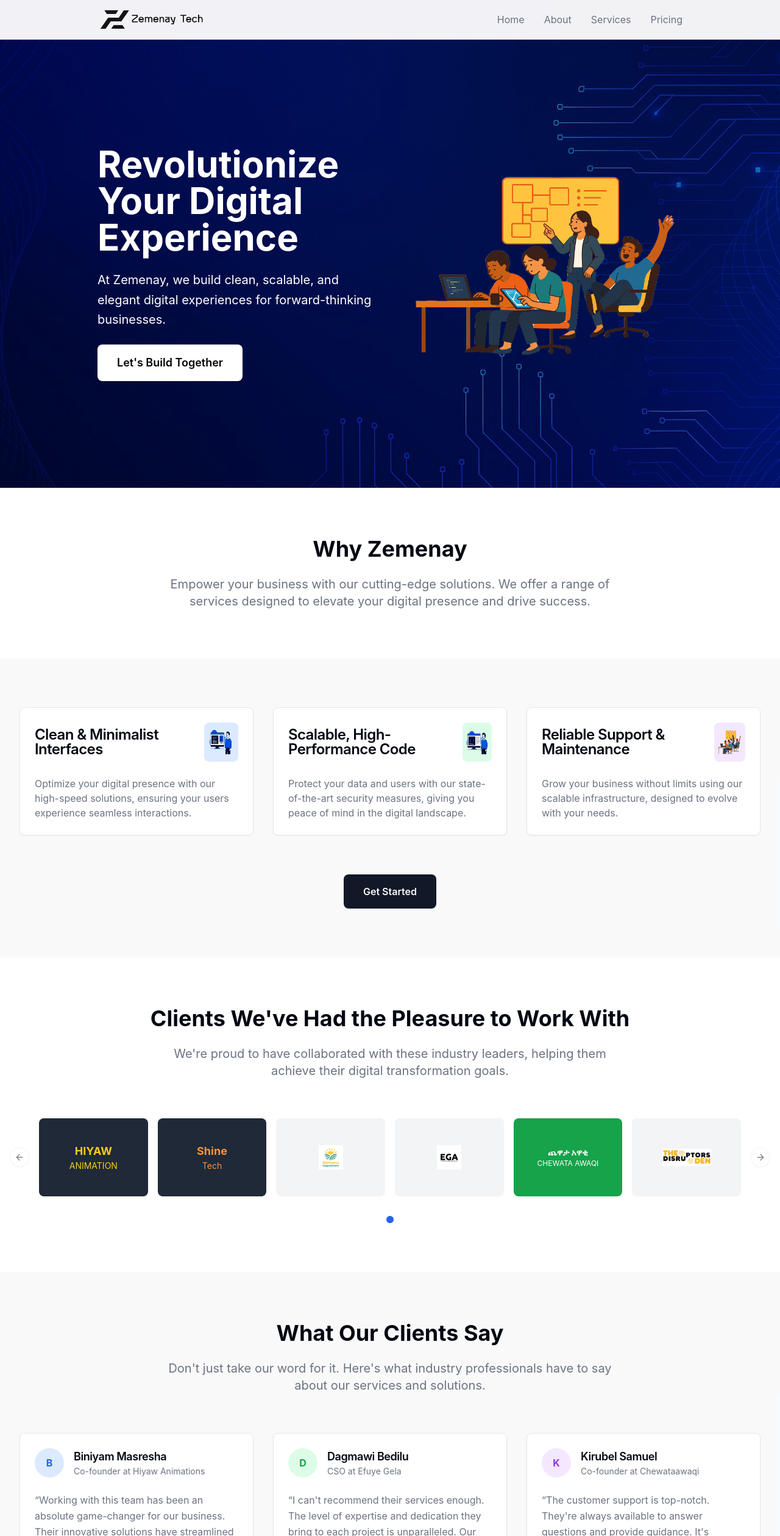
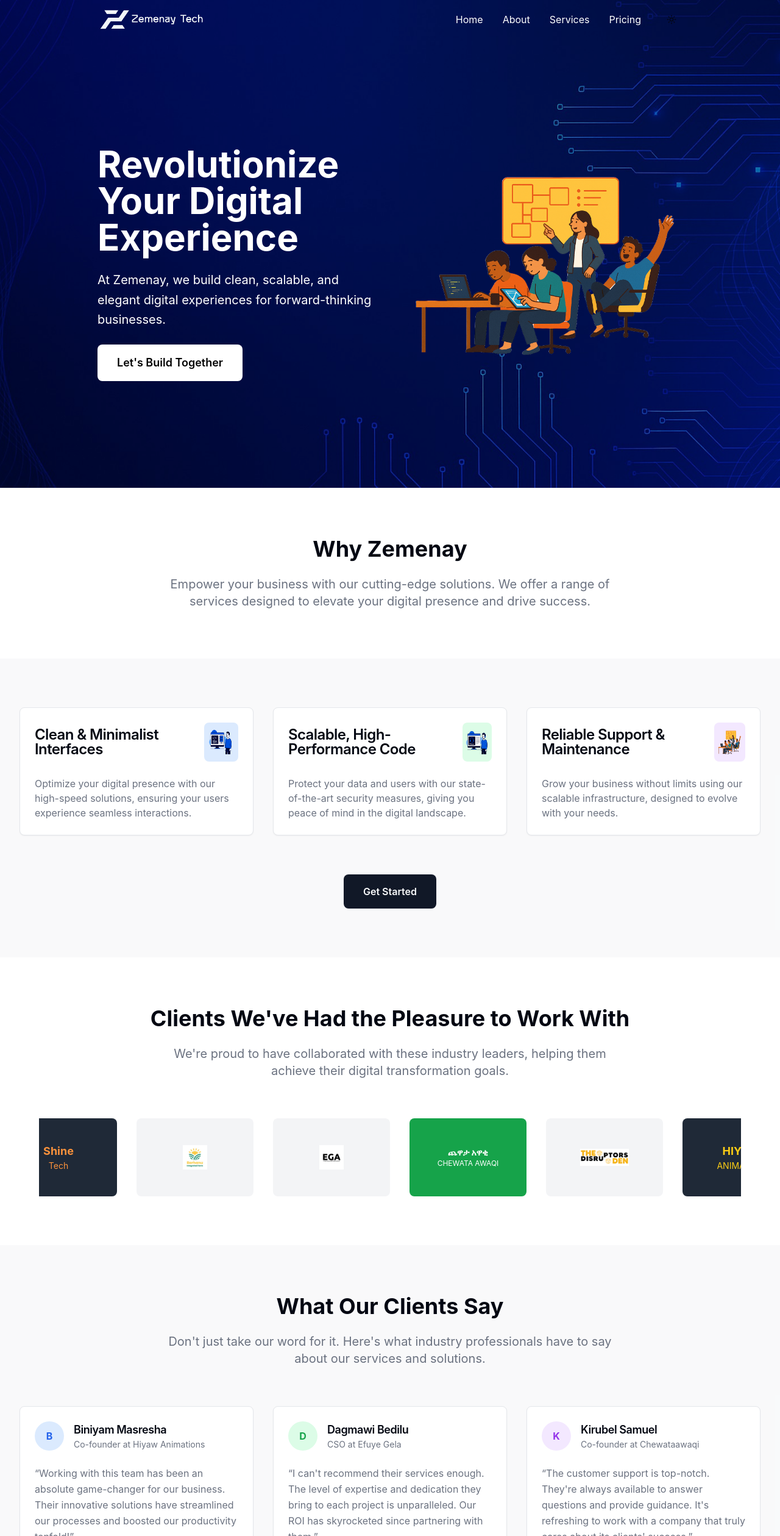
Before and after one commit to natanim-haile/Blog-Plugin-For-Zemenaytech, a Next.js app: page / in a window 1280 px wide. Shown: the top 2519 px of the page at 61% size. Built offline with nearby package versions, Linux system fonts and the light colour scheme.

Commit message:
Dark-theme added

```diff
--- a/package.json
+++ b/package.json
@@ -16,8 +16,10 @@
     "embla-carousel-react": "^8.6.0",
     "lucide-react": "^0.539.0",
     "next": "15.4.6",
+    "next-themes": "^0.4.6",
     "react": "19.1.0",
     "react-dom": "19.1.0",
+    "react-fast-marquee": "^1.6.5",
     "tailwind-merge": "^3.3.1",
     "tailwindcss-animate": "^1.0.7"
   },
--- a/src/app/layout.tsx
+++ b/src/app/layout.tsx
@@ -1,5 +1,6 @@
 import type { Metadata } from "next";
 import "./globals.css";
+import { ThemeProvider } from "@/components/theme-provider";
 
 export const metadata: Metadata = {
   title: "ZemenayTech - Revolutionize Your Digital Experience",
@@ -15,9 +16,16 @@ export default function RootLayout({
   children: React.ReactNode;
 }>) {
   return (
-    <html lang="en">
+    <html lang="en" suppressHydrationWarning>
       <body className="antialiased">
-        {children}
+        <ThemeProvider
+          attribute="class"
+          defaultTheme="system"
+          enableSystem
+          disableTransitionOnChange
+        >
+          {children}
+        </ThemeProvider>
       </body>
     </html>
   );
--- a/src/app/page.tsx
+++ b/src/app/page.tsx
@@ -2,58 +2,133 @@
 
 import Image from 'next/image';
 import { Card, CardContent, CardDescription, CardHeader, CardTitle } from "@/components/ui/card";
-import { Carousel, CarouselContent, CarouselItem, CarouselNext, CarouselPrevious, type CarouselApi } from "@/components/ui/carousel";
+import {Marquee, MarqueeContent, MarqueeFade, MarqueeItem,} from '@/components/ui/shadcn-io/marquee';
 import { useEffect, useState } from 'react';
+import { useTheme } from 'next-themes';
+import { ThemeToggle } from '@/components/theme-toggle';
+import { Menu } from 'lucide-react';
+import { Button } from '@/components/ui/button';
 
 export default function Home() {
-  const [api, setApi] = useState<CarouselApi>()
-  const [current, setCurrent] = useState(0)
-  const [count, setCount] = useState(0)
+  const [isScrolled, setIsScrolled] = useState(false);
+  const [isMobileMenuOpen, setIsMobileMenuOpen] = useState(false);
+  const { theme } = useTheme();
 
   useEffect(() => {
-    if (!api) {
-      return
+    const handleScroll = () => {
+      const heroSection = document.getElementById('home');
+      if (heroSection) {
+        const heroBottom = heroSection.offsetTop + heroSection.offsetHeight;
+        const scrollPosition = window.scrollY + 100; // 100px buffer
+        setIsScrolled(scrollPosition > heroBottom);
+      }
+    };
+
+    window.addEventListener('scroll', handleScroll);
+    return () => window.removeEventListener('scroll', handleScroll);
+  }, []);
+
+  // Determine which logo to use based on scroll position and theme
+  const getLogoSource = () => {
+    if (!isScrolled) {
+      // During hero section - always use white logo
+      return "/Images/Zemnay White Tech.png";
+    } else {
+      // After scrolling - use theme-appropriate logo
+      return theme === "dark" ? "/Images/Zemnay White Tech.png" : "/Images/Zemnay Black Tech.png";
     }
-
-    setCount(api.scrollSnapList().length)
-    setCurrent(api.selectedScrollSnap() + 1)
-
-    api.on("select", () => {
-      setCurrent(api.selectedScrollSnap() + 1)
-    })
-  }, [api])
-
-  useEffect(() => {
-    if (!api) return
-
-    const interval = setInterval(() => {
-      api.scrollNext()
-    }, 3000) // Auto-scroll every 3 seconds
-
-    return () => clearInterval(interval)
-  }, [api])
+  };
 
   return (
     <main className="min-h-screen bg-background">
       {/* Navigation */}
-      <nav className="fixed top-0 left-0 right-0 z-50 bg-background/95 backdrop-blur-sm border-b border-border">
+      <nav className={`fixed top-0 left-0 right-0 z-50 transition-all duration-300 ${
+        isScrolled
+          ? 'bg-background/95 backdrop-blur-sm border-b border-border'
+          : 'bg-transparent'
+      }`}>
         <div className="container mx-auto px-16 sm:px-28 lg:px-40">
           <div className="flex justify-between items-center h-16">
             <div className="flex">
               <Image
-                src="/Images/Zemnay Black Tech.png"
+                src={getLogoSource()}
                 alt="Zemenay Tech"
                 width={180}
                 height={100}
+                className="transition-all duration-300"
               />
             </div>
+
+            {/* Desktop Navigation */}
             <div className="hidden md:flex items-center space-x-8">
-              <a href="#home" className="text-muted-foreground hover:text-primary transition-colors">Home</a>
-              <a href="#about" className="text-muted-foreground hover:text-primary transition-colors">About</a>
-              <a href="#services" className="text-muted-foreground hover:text-primary transition-colors">Services</a>
-              <a href="#pricing" className="text-muted-foreground hover:text-primary transition-colors">Pricing</a>
+              <a href="#home" className={`transition-colors ${
+                isScrolled
+                  ? 'text-muted-foreground hover:text-primary'
+                  : 'text-white hover:text-blue-200'
+              }`}>Home</a>
+              <a href="#about" className={`transition-colors ${
+                isScrolled
+                  ? 'text-muted-foreground hover:text-primary'
+                  : 'text-white hover:text-blue-200'
+              }`}>About</a>
+              <a href="#services" className={`transition-colors ${
+                isScrolled
+                  ? 'text-muted-foreground hover:text-primary'
+                  : 'text-white hover:text-blue-200'
+              }`}>Services</a>
+              <a href="#pricing" className={`transition-colors ${
+                isScrolled
+                  ? 'text-muted-foreground hover:text-primary'
+                  : 'text-white hover:text-blue-200'
+              }`}>Pricing</a>
+              <ThemeToggle />
+            </div>
+
+            {/* Mobile Navigation */}
+            <div className="md:hidden flex items-center space-x-4">
+              <ThemeToggle />
+              <Button
+                variant="ghost"
+                size="icon"
+                onClick={() => setIsMobileMenuOpen(!isMobileMenuOpen)}
+                className={`h-9 w-9 ${
+                  isScrolled
+                    ? 'text-muted-foreground hover:text-primary'
+                    : 'text-white hover:text-blue-200'
+                }`}
+              >
+                <Menu className="h-5 w-5" />
+              </Button>
             </div>
           </div>
+
+          {/* Mobile Menu */}
+          {isMobileMenuOpen && (
+            <div className="md:hidden py-4 border-t border-border">
+              <div className="flex flex-col space-y-4">
+                <a href="#home" className={`transition-colors ${
+                  isScrolled
+                    ? 'text-muted-foreground hover:text-primary'
+                    : 'text-white hover:text-blue-200'
+                }`} onClick={() => setIsMobileMenuOpen(false)}>Home</a>
+                <a href="#about" className={`transition-colors ${
+                  isScrolled
+                    ? 'text-muted-foreground hover:text-primary'
+                    : 'text-white hover:text-blue-200'
+                }`} onClick={() => setIsMobileMenuOpen(false)}>About</a>
+                <a href="#services" className={`transition-colors ${
+                  isScrolled
+                    ? 'text-muted-foreground hover:text-primary'
+                    : 'text-white hover:text-blue-200'
+                }`} onClick={() => setIsMobileMenuOpen(false)}>Services</a>
+                <a href="#pricing" className={`transition-colors ${
+                  isScrolled
+                    ? 'text-muted-foreground hover:text-primary'
+                    : 'text-white hover:text-blue-200'
+                }`} onClick={() => setIsMobileMenuOpen(false)}>Pricing</a>
+              </div>
+            </div>
+          )}
         </div>
       </nav>
 
@@ -69,7 +144,7 @@ export default function Home() {
           />
           <div className="absolute inset-0 bg-black/30"></div>
         </div>
-        <div className="relative z-10 container mx-auto px-4 sm:px-6 lg:px-40 py-20 mt-16">
+        <div className="relative z-10 container mx-auto px-20 sm:px-32 lg:px-40 py-20 mt-16">
           <div className="grid lg:grid-cols-2 gap-12 items-center">
             <div className="text-white space-y-6">
               <h1 className="text-4xl md:text-5xl lg:text-6xl font-bold leading-tight">
@@ -190,7 +265,7 @@ export default function Home() {
         </div>
       </section>
 
-      {/* Clients Section with Carousel */}
+      {/* Clients Section with Marquee */}
       <section className="py-20 bg-background">
         <div className="container mx-auto px-4 sm:px-6 lg:px-8">
           <div className="text-center mb-16">
@@ -203,43 +278,31 @@ export default function Home() {
           </div>
 
           <div className="max-w-6xl mx-auto">
-            <Carousel
-              opts={{
-                align: "start",
-                loop: true,
-              }}
-              setApi={setApi}
-              className="w-full group"
-              onMouseEnter={() => {
-                if (api) {
-                  api.scrollTo(api.selectedScrollSnap())
-                }
-              }}
-            >
-              <CarouselContent className="-ml-2 md:-ml-4">
+            <Marquee className="w-full">
+              <MarqueeContent>
                 {/* Client 1 */}
-                <CarouselItem className="pl-2 md:pl-4 md:basis-1/2 lg:basis-1/3 xl:basis-1/6">
-                  <div className="bg-gray-800 p-6 rounded-lg flex flex-col items-center justify-center h-32">
+                <MarqueeItem className="mx-4">
+                  <div className="bg-gray-800 p-6 rounded-lg flex flex-col items-center justify-center h-32 w-48">
                     <div className="text-center">
                       <div className="text-yellow-400 font-bold text-lg">HIYAW</div>
                       <div className="text-yellow-400 text-sm">ANIMATION</div>
                     </div>
                   </div>
-                </CarouselItem>
+                </MarqueeItem>
 
                 {/* Client 2 */}
-                <CarouselItem className="pl-2 md:pl-4 md:basis-1/2 lg:basis-1/3 xl:basis-1/6">
-                  <div className="bg-gray-800 p-6 rounded-lg flex flex-col items-center justify-center h-32">
+                <MarqueeItem className="mx-4">
+                  <div className="bg-gray-800 p-6 rounded-lg flex flex-col items-center justify-center h-32 w-48">
                     <div className="text-center">
                       <div className="text-orange-400 font-bold text-lg">Shine</div>
                       <div className="text-orange-400 text-sm">Tech</div>
                     </div>
                   </div>
-                </CarouselItem>
+                </MarqueeItem>
 
                 {/* Client 3 */}
-                <CarouselItem className="pl-2 md:pl-4 md:basis-1/2 lg:basis-1/3 xl:basis-1/6">
-                  <div className="bg-gray-100 p-6 rounded-lg flex flex-col items-center justify-center h-32">
+                <MarqueeItem className="mx-4">
+                  <div className="bg-gray-100 p-6 rounded-lg flex flex-col items-center justify-center h-32 w-48">
                     <Image
                       src="/Images/Berhanu.jpg"
                       alt="Berhanu Integrated Farm"
@@ -248,11 +311,11 @@ export default function Home() {
                       className="w-20 h-10 object-contain"
                     />
                   </div>
-                </CarouselItem>
+                </MarqueeItem>
 
                 {/* Client 4 */}
-                <CarouselItem className="pl-2 md:pl-4 md:basis-1/2 lg:basis-1/3 xl:basis-1/6">
-                  <div className="bg-gray-100 p-6 rounded-lg flex flex-col items-center justify-center h-32">
+                <MarqueeItem className="mx-4">
+                  <div className="bg-gray-100 p-6 rounded-lg flex flex-col items-center justify-center h-32 w-48">
                     <Image
                       src="/Images/EGA.png"
                       alt="EGA"
@@ -261,21 +324,21 @@ export default function Home() {
                       className="w-20 h-10 object-contain"
                     />
                   </div>
-                </CarouselItem>
+                </MarqueeItem>
 
                 {/* Client 5 */}
-                <CarouselItem className="pl-2 md:pl-4 md:basis-1/2 lg:basis-1/3 xl:basis-1/6">
-                  <div className="bg-green-600 p-6 rounded-lg flex flex-col items-center justify-center h-32">
+                <MarqueeItem className="mx-4">
+                  <div className="bg-green-600 p-6 rounded-lg flex flex-col items-center justify-center h-32 w-48">
                     <div className="text-center text-white">
                       <div className="font-bold text-sm">ጨዋታ አዋቂ</div>
                       <div className="text-xs">CHEWATA AWAQI</div>
                     </div>
                   </div>
-                </CarouselItem>
+                </MarqueeItem>
 
                 {/* Client 6 */}
-                <CarouselItem className="pl-2 md:pl-4 md:basis-1/2 lg:basis-1/3 xl:basis-1/6">
-                  <div className="bg-gray-100 p-6 rounded-lg flex flex-col items-center justify-center h-32">
+                <MarqueeItem className="mx-4">
+                  <div className="bg-gray-100 p-6 rounded-lg flex flex-col items-center justify-center h-32 w-48">
                     <Image
                       src="/Images/The disruptors den.png"
                       alt="THE DISRUPTORS DEN"
@@ -284,24 +347,9 @@ export default function Home() {
                       className="w-20 h-10 object-contain"
                     />
                   </div>
-                </CarouselItem>
-              </CarouselContent>
-              <CarouselPrevious />
-              <CarouselNext />
-            </Carousel>
-
-            {/* Dots Indicator */}
-            <div className="flex justify-center mt-8 space-x-2">
-              {Array.from({ length: count }).map((_, index) => (
-                <button
-                  key={index}
-                  className={`w-3 h-3 rounded-full transition-colors ${
-                    index === current - 1 ? "bg-blue-600" : "bg-gray-300"
-                  }`}
-                  onClick={() => api?.scrollTo(index)}
-                />
-              ))}
-            </div>
+                </MarqueeItem>
+              </MarqueeContent>
+            </Marquee>
           </div>
         </div>
       </section>
--- /dev/null
+++ b/src/components/theme-provider.tsx
@@ -0,0 +1,9 @@
+"use client"
+
+import * as React from "react"
+import { ThemeProvider as NextThemesProvider } from "next-themes"
+import { type ThemeProviderProps } from "next-themes/dist/types"
+
+export function ThemeProvider({ children, ...props }: ThemeProviderProps) {
+  return <NextThemesProvider {...props}>{children}</NextThemesProvider>
+}
--- /dev/null
+++ b/src/components/theme-toggle.tsx
@@ -0,0 +1,24 @@
+"use client"
+
+import * as React from "react"
+import { Moon, Sun } from "lucide-react"
+import { useTheme } from "next-themes"
+
+import { Button } from "@/components/ui/button"
+
+export function ThemeToggle() {
+  const { theme, setTheme } = useTheme()
+
+  return (
+    <Button
+      variant="ghost"
+      size="icon"
+      onClick={() => setTheme(theme === "light" ? "dark" : "light")}
+      className="h-9 w-9"
+    >
+      <Sun className="h-[1.2rem] w-[1.2rem] rotate-0 scale-100 transition-all dark:-rotate-90 dark:scale-0" />
+      <Moon className="absolute h-[1.2rem] w-[1.2rem] rotate-90 scale-0 transition-all dark:rotate-0 dark:scale-100" />
+      <span className="sr-only">Toggle theme</span>
+    </Button>
+  )
+}
--- /dev/null
+++ b/src/components/ui/shadcn-io/marquee/index.tsx
@@ -0,0 +1,59 @@
+'use client';
+
+import type { HTMLAttributes } from 'react';
+import type { MarqueeProps as FastMarqueeProps } from 'react-fast-marquee';
+import FastMarquee from 'react-fast-marquee';
+import { cn } from '@/lib/utils';
+
+export type MarqueeProps = HTMLAttributes<HTMLDivElement>;
+
+export const Marquee = ({ className, ...props }: MarqueeProps) => (
+  <div
+    className={cn('relative w-full overflow-hidden', className)}
+    {...props}
+  />
+);
+
+export type MarqueeContentProps = FastMarqueeProps;
+
+export const MarqueeContent = ({
+  loop = 0,
+  autoFill = true,
+  pauseOnHover = true,
+  ...props
+}: MarqueeContentProps) => (
+  <FastMarquee
+    autoFill={autoFill}
+    loop={loop}
+    pauseOnHover={pauseOnHover}
+    {...props}
+  />
+);
+
+export type MarqueeFadeProps = HTMLAttributes<HTMLDivElement> & {
+  side: 'left' | 'right';
+};
+
+export const MarqueeFade = ({
+  className,
+  side,
+  ...props
+}: MarqueeFadeProps) => (
+  <div
+    className={cn(
+      'absolute top-0 bottom-0 z-10 h-full w-24 from-background to-transparent',
+      side === 'left' ? 'left-0 bg-gradient-to-r' : 'right-0 bg-gradient-to-l',
+      className
+    )}
+    {...props}
+  />
+);
+
+export type MarqueeItemProps = HTMLAttributes<HTMLDivElement>;
+
+export const MarqueeItem = ({ className, ...props }: MarqueeItemProps) => (
+  <div
+    className={cn('mx-2 flex-shrink-0 object-contain', className)}
+    {...props}
+  />
+);
```
Also changed, not shown: 1 other file (tests, documents, lock files or other folders).
